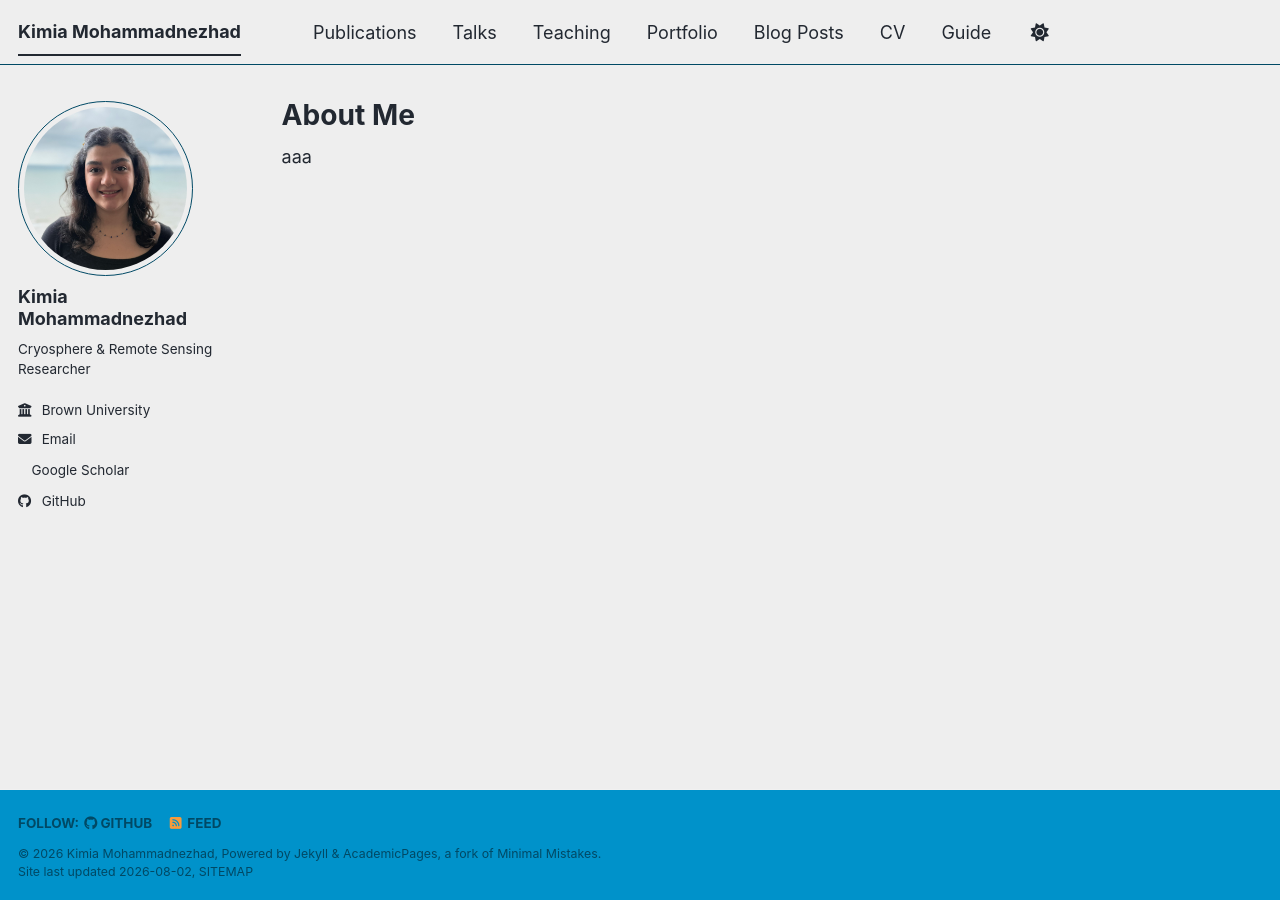
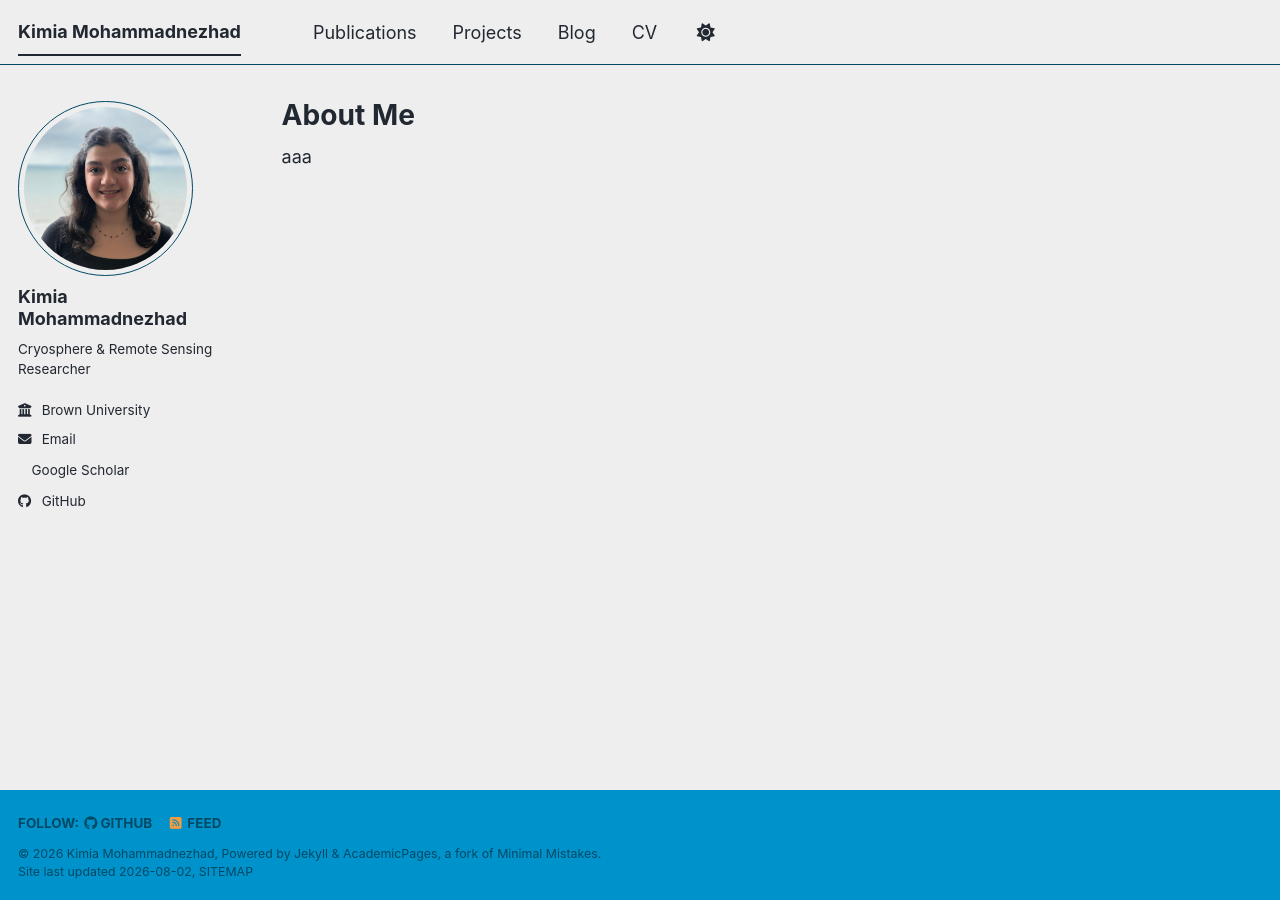
Before and after one commit to kimnezhad/kimnezhad.github.io, a Jekyll site: the page built from _pages/about.md, in a window 1280 px wide. Built offline with Jekyll 4.4.1, drawn with Linux system fonts in a browser that asks for light colours; a style sheet for code colours, icons or effects is not loaded.

Commit message:
Update navigation.yml

```diff
--- a/_data/navigation.yml
+++ b/_data/navigation.yml
@@ -11,23 +11,13 @@ main:
   - title: "Publications"
     url: /publications/
 
-  - title: "Talks"
-    url: /talks/
-
-  - title: "Teaching"
-    url: /teaching/
-
-  - title: "Portfolio"
+  - title: "Projects"
     url: /portfolio/
 
-  - title: "Blog Posts"
+  - title: "Blog"
     url: /year-archive/
 
   - title: "CV"
     url: /cv/
-
   # - title: "CV"
   #   url: /cv-json/
-
-  - title: "Guide"
-    url: /markdown/
```
